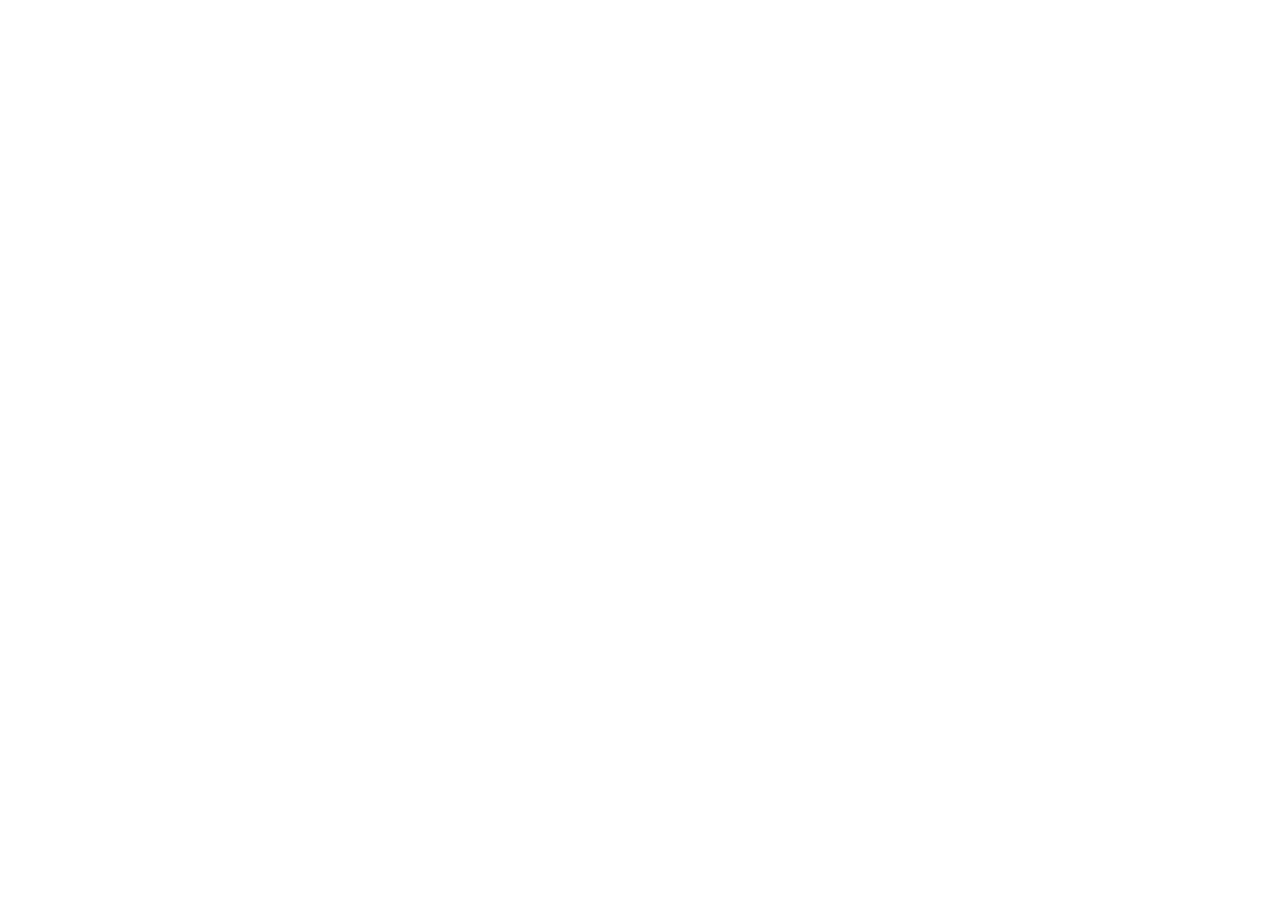
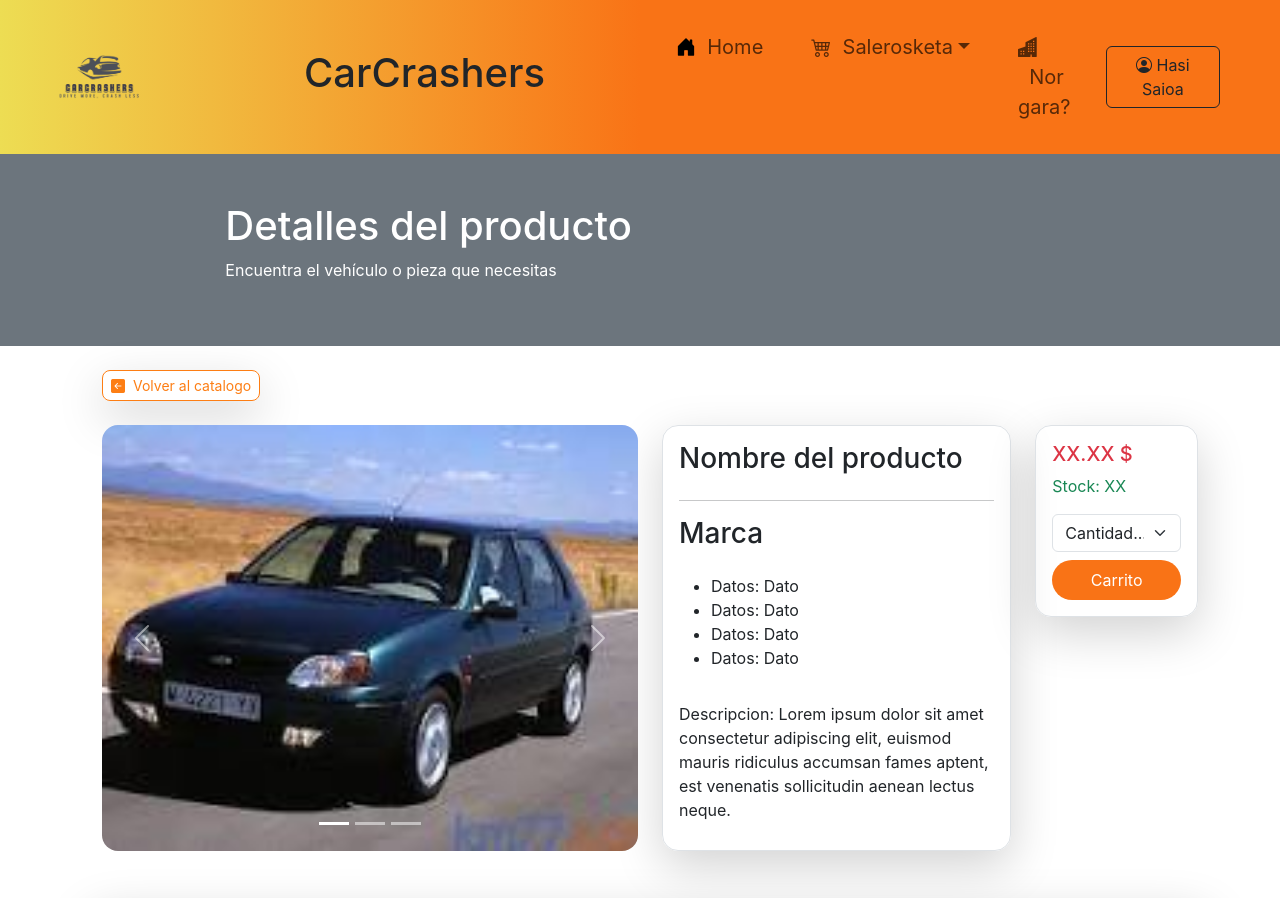
Before and after one commit to CarCrashers/Erronka, a React (Create React App) app in the folder car_crashers_ui/: page /details in a window 1280 px wide. Before the commit this address had no page. Shown: the top 898 px of the page. Before the commit the page ends 800 px from the top, so only its background shows below. Built offline with nearby package versions, Linux system fonts and the light colour scheme.

Commit message:
Details orria + beharrezko konponenteak

```diff
--- a/car_crashers_ui/src/App.js
+++ b/car_crashers_ui/src/App.js
@@ -1,7 +1,8 @@
 import { BrowserRouter, Routes, Route } from "react-router-dom";
 import './App.css';
 import Home from './pages/home';
-import Erosi from './pages/erosi'
+import Erosi from './pages/erosi';
+import Details from './pages/details';
 
 function App() {
   return (
@@ -9,6 +10,7 @@ function App() {
       <Routes>
         <Route path="/" element={<Home />} />
         <Route path="/erosi" element={<Erosi />} />
+        <Route path="/details" element={<Details />} />
       </Routes>
     </BrowserRouter>
   );
--- /dev/null
+++ b/car_crashers_ui/src/components/ui/buttons/returnBack/returnBack.css
@@ -0,0 +1,22 @@
+.btn-outline-orange {
+  color: #fd7e14;          /* naranja similar al warning */
+  border-color: #fd7e14;
+  background-color: transparent;
+}
+
+.btn-outline-orange:hover,
+.btn-outline-orange:focus {
+  color: #fff;
+  background-color: #fd7e14;
+  border-color: #fd7e14;
+}
+
+.btn-outline-orange:active {
+  color: #fff;
+  background-color: #e96f0e;
+  border-color: #e96f0e;
+}
+
+.btn-outline-orange:focus-visible {
+  box-shadow: 0 0 0 0.2rem rgba(253, 126, 20, 0.5);
+}
--- /dev/null
+++ b/car_crashers_ui/src/components/ui/buttons/returnBack/returnBack.js
@@ -0,0 +1,16 @@
+import './returnBack.css';
+
+function ReturnBack({text, href = "#"}) {
+  return (
+    <div className="row py-4">
+      <div className="col-12 col-md-4">
+        <a href={href} className='btn btn-sm d-inline-flex align-items-center gap-2 shadow-lg btn-outline-orange rounded-3'>
+          <i className="bi bi-arrow-left-square-fill"></i>
+          {text}
+        </a>
+      </div>
+    </div>
+  );
+}
+
+export default ReturnBack;
--- a/car_crashers_ui/src/components/ui/card/card.js
+++ b/car_crashers_ui/src/components/ui/card/card.js
@@ -4,7 +4,7 @@ import { Link } from 'react-router-dom';
 
 function Card() {
   return (
-    <div className="card shadow-lg mt-5">
+    <div className="card shadow-lg">
         <img src={imgCar} className="card-img-top" alt="..." />
         <div className="card-body">
             <h5 className="card-title">Ford</h5>
--- /dev/null
+++ b/car_crashers_ui/src/components/ui/carrusel/carrusel.js
@@ -0,0 +1,76 @@
+import imgCar from '../../../assets/images/carExample.jpeg';
+
+function Carrusel() {
+  return (
+    <div id="carouselExampleIndicators" className="carousel slide h-100">
+      <div className="carousel-indicators">
+        <button
+          type="button"
+          data-bs-target="#carouselExampleIndicators"
+          data-bs-slide-to="0"
+          className="active"
+          aria-current="true"
+          aria-label="Slide 1"
+        ></button>
+        <button
+          type="button"
+          data-bs-target="#carouselExampleIndicators"
+          data-bs-slide-to="1"
+          aria-label="Slide 2"
+        ></button>
+        <button
+          type="button"
+          data-bs-target="#carouselExampleIndicators"
+          data-bs-slide-to="2"
+          aria-label="Slide 3"
+        ></button>
+      </div>
+
+      <div className="carousel-inner rounded-4 h-100">
+        <div className="carousel-item active h-100">
+          <img
+            src={imgCar}
+            className="d-block w-100 h-100 object-fit-cover"
+            alt="Dubai"
+          />
+        </div>
+        <div className="carousel-item h-100">
+          <img
+            src={imgCar}
+            className="d-block w-100 h-100 object-fit-cover"
+            alt="Hong Kong"
+          />
+        </div>
+        <div className="carousel-item h-100">
+          <img
+            src={imgCar}
+            className="d-block w-100 h-100 object-fit-cover"
+            alt="Taiwan"
+          />
+        </div>
+      </div>
+
+      <button
+        className="carousel-control-prev"
+        type="button"
+        data-bs-target="#carouselExampleIndicators"
+        data-bs-slide="prev"
+      >
+        <span className="carousel-control-prev-icon" aria-hidden="true"></span>
+        <span className="visually-hidden">Previous</span>
+      </button>
+
+      <button
+        className="carousel-control-next"
+        type="button"
+        data-bs-target="#carouselExampleIndicators"
+        data-bs-slide="next"
+      >
+        <span className="carousel-control-next-icon" aria-hidden="true"></span>
+        <span className="visually-hidden">Next</span>
+      </button>
+    </div>
+  );
+}
+
+export default Carrusel;
--- /dev/null
+++ b/car_crashers_ui/src/pages/details.js
@@ -0,0 +1,91 @@
+import React from 'react';
+import '../App.css';
+import Layout from '../components/layout/layout.js';
+import ReturnBack from '../components/ui/buttons/returnBack/returnBack.js';
+import Carrusel from '../components/ui/carrusel/carrusel.js';
+import Card from '../components/ui/card/card.js';
+
+function Erosi() {
+  return (
+    <React.StrictMode>
+      <Layout>
+        <div className="container-fluid">
+          <div className="row justify-content-center bg-secondary text-white">
+            <div className="col-12 col-md-8 py-5 text-center text-md-start">
+              <h1>Detalles del producto</h1>
+              <p>Encuentra el vehículo o pieza que necesitas</p>
+            </div>
+          </div>
+        </div>
+
+        <div className='container'>
+            <div className='row ms-2'>
+                <div className='col'>
+                    <ReturnBack text='Volver al catalogo' href='/erosi' />
+                </div>
+            </div>
+
+            <div className='row ms-2'>
+                <div className='col-12 col-lg-6'>
+                    <Carrusel />
+                </div>
+
+                <div className="col-12 col-md-6 col-lg-4 mt-lg-0 mt-md-4 mt-sm-4">
+                    <div className="d-flex flex-column p-3 rounded-4 border shadow-lg h-100">
+                        <h3>Nombre del producto</h3>
+                        <hr />
+                        <h3>Marca</h3>
+                        <ul className="py-3">
+                            <li>Datos: Dato</li>
+                            <li>Datos: Dato</li>
+                            <li>Datos: Dato</li>
+                            <li>Datos: Dato</li>
+                        </ul>
+                        <p className="mb-0">
+                            Descripcion: Lorem ipsum dolor sit amet consectetur adipiscing elit, euismod mauris ridiculus accumsan fames aptent, est venenatis sollicitudin aenean lectus neque.
+                        </p>
+                    </div>
+                </div>
+
+                <div className="col-12 col-md-6 col-lg-2 h-50 mt-lg-0 mt-md-4 mt-sm-4">
+                    <div className="d-flex flex-column justify-content-between h-100 p-3 rounded-4 border shadow-lg">
+                        <div>
+                            <h5 className="text-danger">XX.XX $</h5>
+                            <p className="text-success mb-0">Stock: XX</p>
+                        </div>
+                        <div className="mt-3">
+                            <select className="form-select mb-2">
+                                <option>Cantidad...</option>
+                                <option>1</option>
+                                <option>2</option>
+                                <option>3</option>
+                                <option>...</option>
+                            </select>
+                            <button className="bg-orange w-100 rounded-5 border-0 py-2 text-white">
+                                Carrito
+                            </button>
+                        </div>
+                    </div>
+                </div>
+            </div>
+
+
+            <div class="row flex-column ms-2 mt-5 mb-4 p-3 rounded-4 border shadow-lg">
+                <div class="col-12 px-3">
+                    <h1>Productos Sugeridos</h1>
+                </div>
+
+                <div class="col-12 d-flex justify-content-lg-between justify-content-around flex-wrap mt-3 gap-3">
+                    <Card />
+                    <Card />
+                    <Card />
+                    <Card />
+                </div>
+            </div>
+        </div>
+      </Layout>
+    </React.StrictMode>
+  );
+}
+
+export default Erosi;
--- a/car_crashers_ui/src/pages/erosi.js
+++ b/car_crashers_ui/src/pages/erosi.js
@@ -29,7 +29,7 @@ function Erosi() {
           </div>
 
           <div class="row justify-content-start">
-            <div class="col-12 d-flex justify-content-lg-between justify-content-around flex-wrap">
+            <div class="col-12 mt-5 d-flex justify-content-lg-between justify-content-around flex-wrap gap-3">
                 <Card />
                 <Card />
                 <Card />
```
